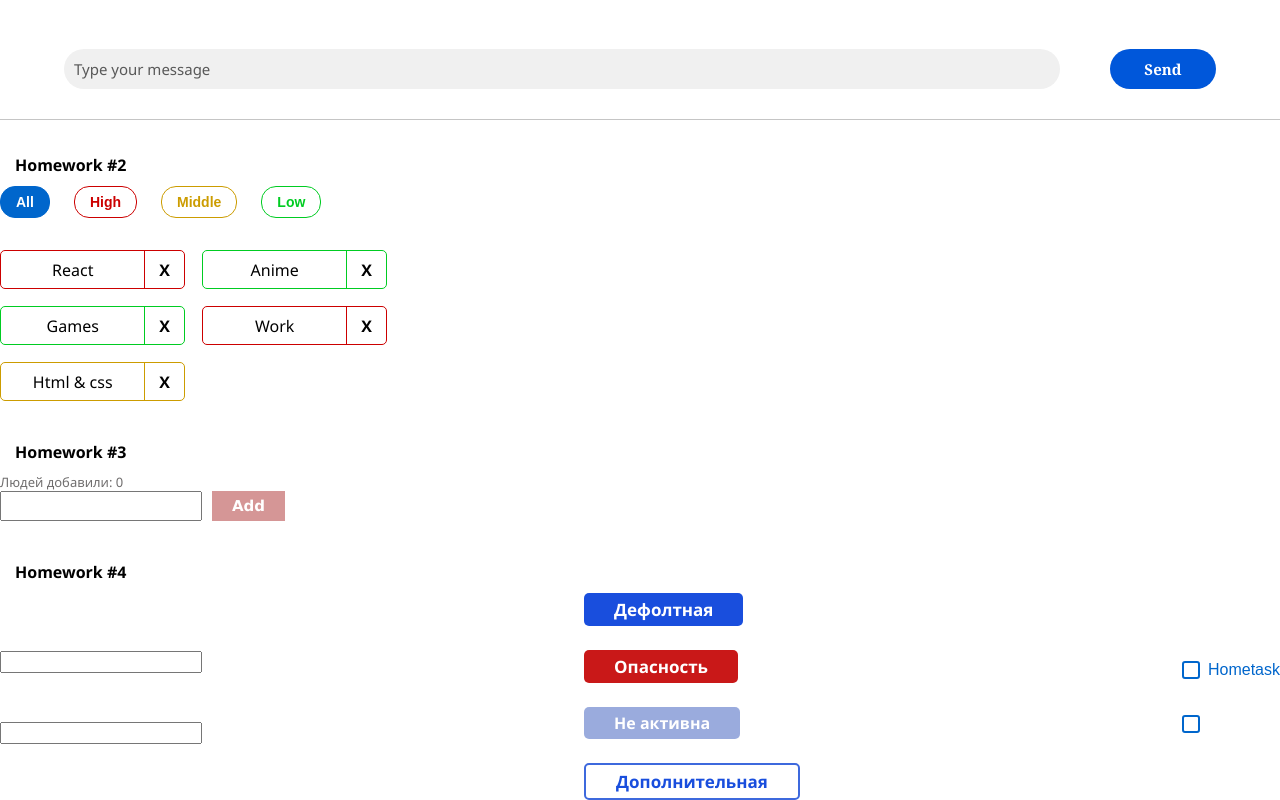
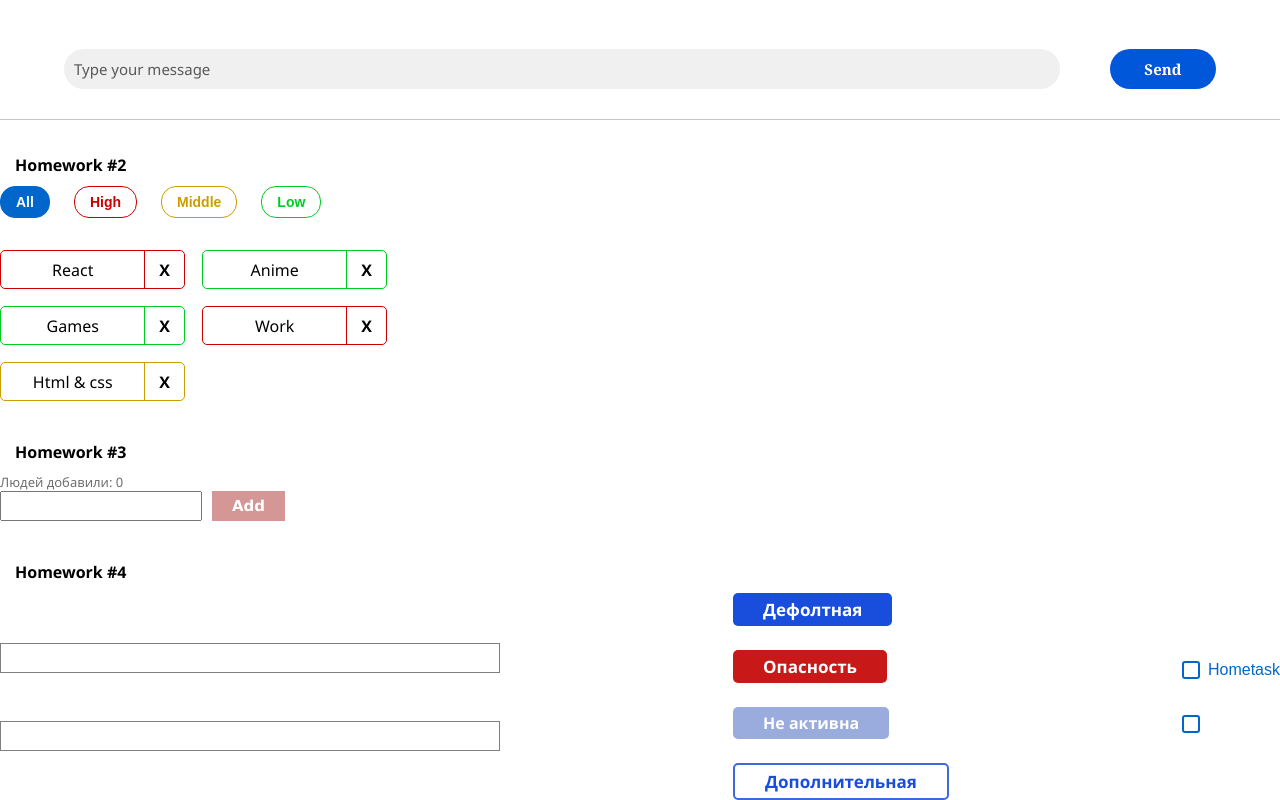
Before and after one commit to krylov72/hw2Chat, a React (Create React App) app: page /#/ in a window 1280 px wide. Shown: the part 330-1130 px from the top of the page. Built offline with nearby package versions, Linux system fonts and the light colour scheme.

Commit message:
change input styles

```diff
--- a/src/s2-homeworks/hw04/common/c1-SuperInputText/SuperInputText.module.css
+++ b/src/s2-homeworks/hw04/common/c1-SuperInputText/SuperInputText.module.css
@@ -2,6 +2,14 @@
 }
 
 .input {
+    width: 500px;
+    height: 30px;
+    border: 1px solid gray;
+    &:focus{
+        transition: all 0.2s ease-in-out;
+        outline: none;
+        box-shadow: 0px 0px 5px black;
+    }
 }
 
 .inputWrapper {
```
